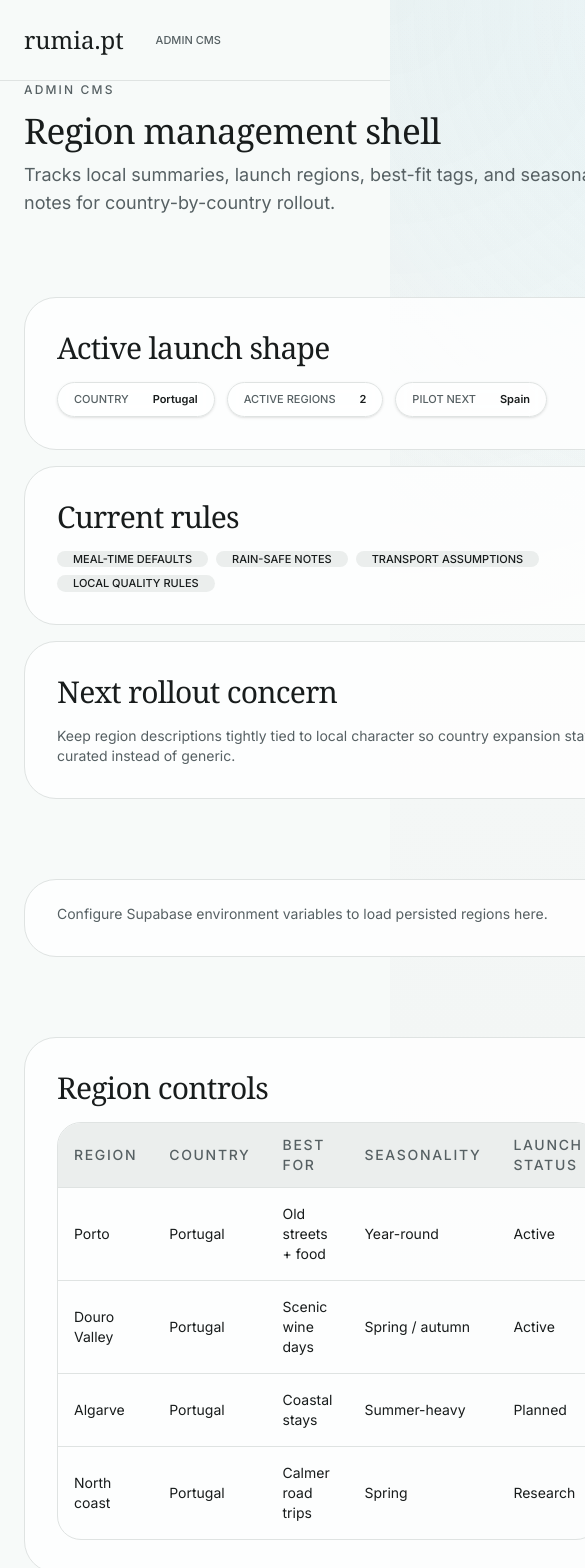
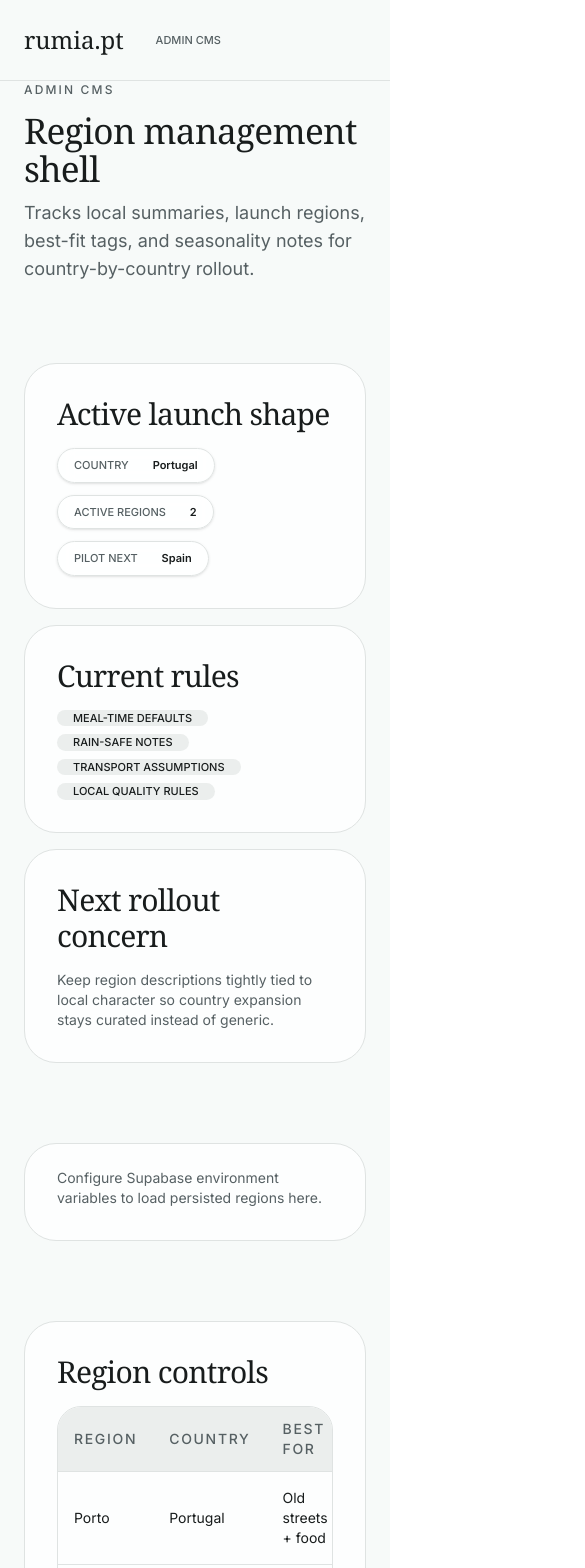
Before and after one commit to Dystx/Rota, a Next.js app in the folder apps/web/: page /admin/regions in a window 390 px wide. Shown: the top 1568 px of the page, 585 px wide, since content can reach past the window. Built offline with nearby package versions, Linux system fonts and the light colour scheme; no server answers.

Commit message:
feat(admin): redesign /admin/regions
Ultraworked with [Sisyphus](https://github.com/code-yeongyu/oh-my-openagent)

Co-authored-by: Sisyphus <clio-agent@sisyphuslabs.ai>

```diff
--- a/apps/web/app/(admin)/admin/regions/page.tsx
+++ b/apps/web/app/(admin)/admin/regions/page.tsx
@@ -1,4 +1,4 @@
-import { getRegionById, isPersistenceConfigError, listRegions } from "@repo/db";
+import { isPersistenceConfigError, listRegions } from "@repo/db";
 import { Badge, Card, CardContent, CardHeader, CardTitle, DataTable, PageShell, SectionHeading, StatPill } from "@repo/ui";
 
 export default async function AdminRegionsPage() {
@@ -33,12 +33,14 @@ export default async function AdminRegionsPage() {
 
   return (
     <PageShell variant="admin">
+      <div id="admin-regions-header" className="admin-regions-header" data-testid="admin-regions-header">
         <SectionHeading
           eyebrow="Admin CMS"
           title="Region management shell"
           description="Tracks local summaries, launch regions, best-fit tags, and seasonality notes for country-by-country rollout."
         />
-      <div className="grid gap-4 lg:grid-cols-3">
+      </div>
+      <div id="regions-summary" className="regions-summary grid gap-4 lg:grid-cols-3" data-testid="regions-summary">
         <Card>
           <CardHeader>
             <CardTitle>Active launch shape</CardTitle>
@@ -80,17 +82,19 @@ export default async function AdminRegionsPage() {
           </CardContent>
         </Card>
       ) : null}
-      <Card>
+      <div id="regions-table" className="regions-table min-w-0 max-w-full" data-testid="regions-table">
+        <Card className="min-w-0 max-w-full">
           <CardHeader>
             <CardTitle>Region controls</CardTitle>
           </CardHeader>
-        <CardContent>
+          <CardContent className="overflow-x-auto overflow-y-hidden">
             <DataTable
               columns={["Region", "Country", "Best for", "Seasonality", "Launch status"]}
               rows={rows}
             />
           </CardContent>
         </Card>
+      </div>
     </PageShell>
   );
 }
```
Lines whose indentation alone changed are shown as unchanged.
